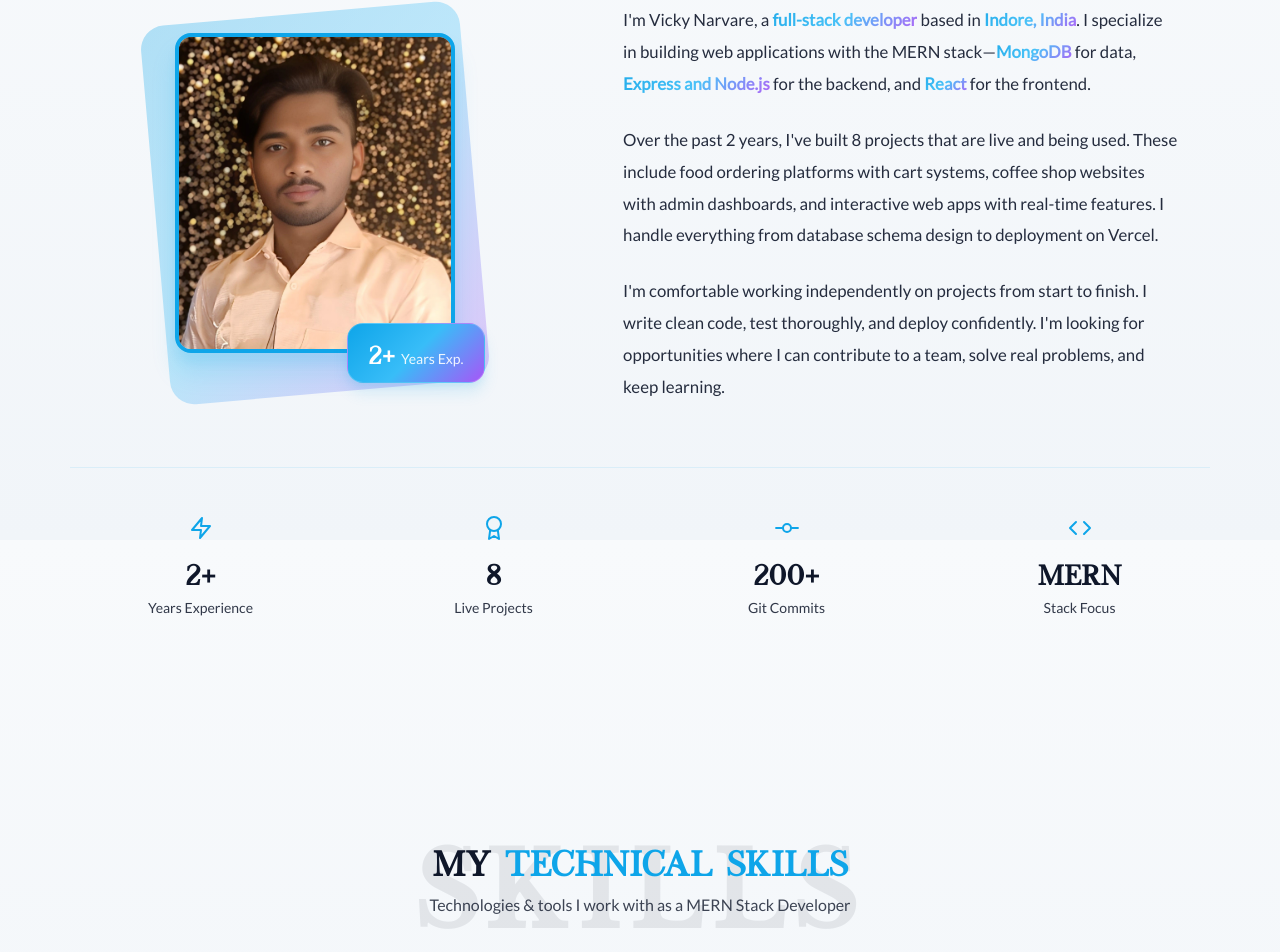
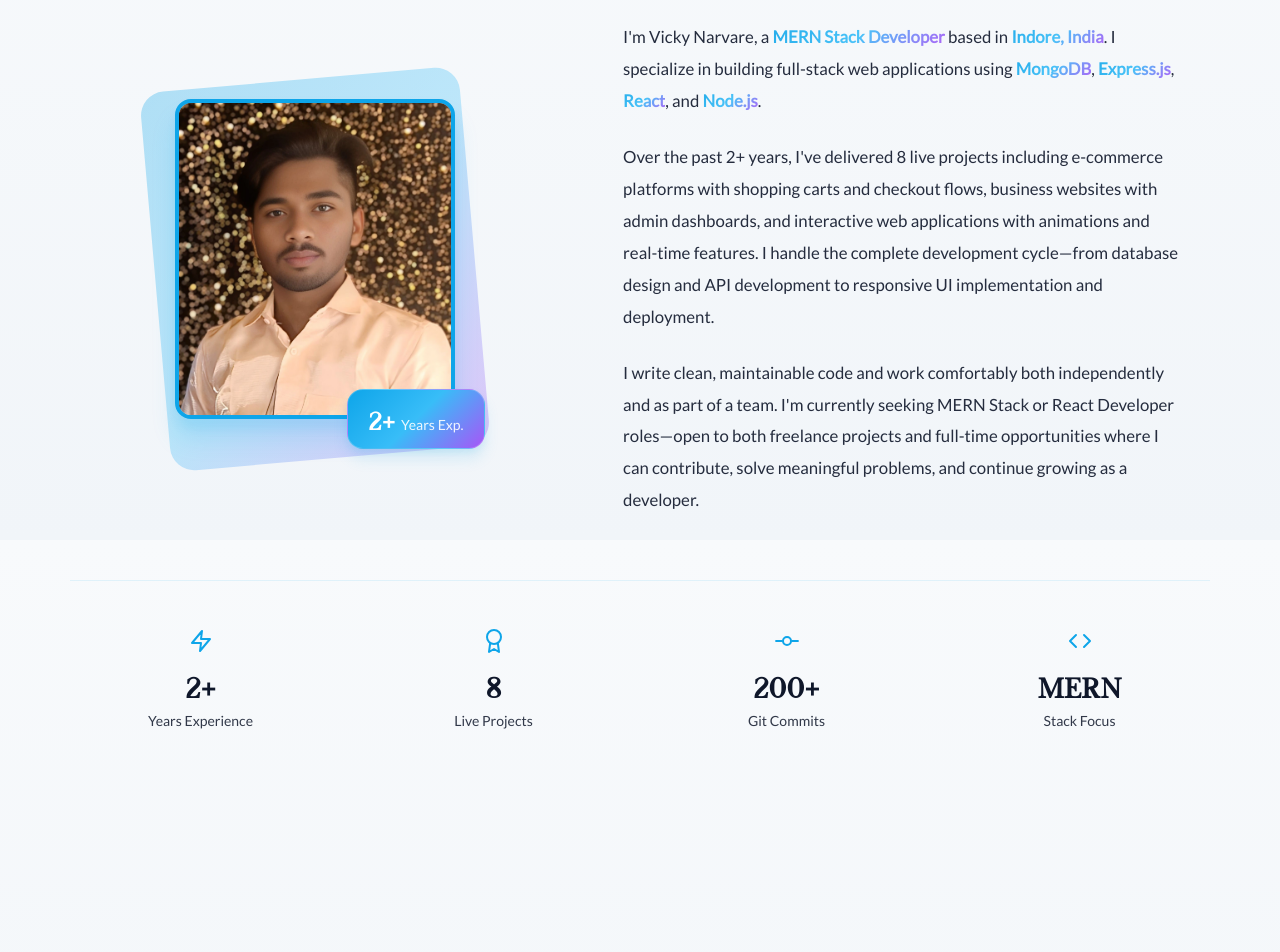
Before and after one commit to VickyNarvare/VNPT, a React (Vite) app: page / in a window 1280 px wide. Shown: the part 1060-2012 px from the top of the page. Built offline with nearby package versions, Linux system fonts and the light colour scheme.

Commit message:
newContent

```diff
--- a/src/components/About.jsx
+++ b/src/components/About.jsx
@@ -72,13 +72,13 @@ const About = () => {
             <meta itemProp="name" content="Vicky Narvare" />
             <meta itemProp="jobTitle" content="Full-Stack Developer" />
             <p>
-              I'm Vicky Narvare, a <span className={styles.highlight} itemProp="jobTitle">full-stack developer</span> based in <span className={styles.highlight} itemProp="address" itemScope itemType="https://schema.org/PostalAddress"><span itemProp="addressLocality">Indore</span>, <span itemProp="addressCountry">India</span></span>. I specialize in building web applications with the MERN stack—<span className={styles.highlight}>MongoDB</span> for data, <span className={styles.highlight}>Express and Node.js</span> for the backend, and <span className={styles.highlight}>React</span> for the frontend.
+              I'm Vicky Narvare, a <span className={styles.highlight} itemProp="jobTitle">MERN Stack Developer</span> based in <span className={styles.highlight} itemProp="address" itemScope itemType="https://schema.org/PostalAddress"><span itemProp="addressLocality">Indore</span>, <span itemProp="addressCountry">India</span></span>. I specialize in building full-stack web applications using <span className={styles.highlight}>MongoDB</span>, <span className={styles.highlight}>Express.js</span>, <span className={styles.highlight}>React</span>, and <span className={styles.highlight}>Node.js</span>.
             </p>
             <p>
-              Over the past 2 years, I've built 8 projects that are live and being used. These include food ordering platforms with cart systems, coffee shop websites with admin dashboards, and interactive web apps with real-time features. I handle everything from database schema design to deployment on Vercel.
+              Over the past 2+ years, I've delivered 8 live projects including e-commerce platforms with shopping carts and checkout flows, business websites with admin dashboards, and interactive web applications with animations and real-time features. I handle the complete development cycle—from database design and API development to responsive UI implementation and deployment.
             </p>
             <p>
-              I'm comfortable working independently on projects from start to finish. I write clean code, test thoroughly, and deploy confidently. I'm looking for opportunities where I can contribute to a team, solve real problems, and keep learning.
+              I write clean, maintainable code and work comfortably both independently and as part of a team. I'm currently seeking MERN Stack or React Developer roles—open to both freelance projects and full-time opportunities where I can contribute, solve meaningful problems, and continue growing as a developer.
             </p>
           </div>
         </article>
--- a/src/components/Contact.jsx
+++ b/src/components/Contact.jsx
@@ -78,8 +78,8 @@ const Contact = () => {
 
         <div className={styles.contactContent}>
           <div className={`${anim.fadeLeft} ${sectionVisible ? anim.visible : ''} ${anim.delay2} ${styles.contactInfo}`}>
-            <h3>Let's work together</h3>
-            <p>I'm currently available for freelance projects and full-time opportunities. The fastest way to reach me is email or WhatsApp—I typically respond within 24 hours on weekdays.</p>
+            <h3>Let's Work Together</h3>
+            <p>I'm currently available for freelance projects and full-time opportunities. The fastest way to reach me is via email or WhatsApp—I typically respond within 24 hours on weekdays.</p>
             <address className={styles.contactDetails} itemScope itemType="https://schema.org/Person">
               <meta itemProp="name" content="Vicky Narvare" />
               <div className={styles.contactItem}>
@@ -126,7 +126,7 @@ const Contact = () => {
 
           <div className={`${anim.fadeRight} ${sectionVisible ? anim.visible : ''} ${anim.delay3} ${styles.contactFormWrapper}`}>
             <div className={styles.formNotice}>
-              <p><strong>Note:</strong> Contact form is currently under development. Please use email or WhatsApp for fastest response.</p>
+              <p><strong>Note:</strong> The contact form is currently under development. Please use email or WhatsApp to reach me directly.</p>
             </div>
           </div>
         </div>
--- a/src/components/Footer.jsx
+++ b/src/components/Footer.jsx
@@ -43,7 +43,7 @@ const Footer = () => {
               </span>
             </div>
             <p className={styles.footerDescription}>
-              MERN Stack Developer building full-stack web applications.
+              Full-stack developer specializing in MERN stack web applications.
             </p>
           </div>
 
--- a/src/components/Hero.jsx
+++ b/src/components/Hero.jsx
@@ -97,7 +97,7 @@ const Hero = () => {
           </div>
 
           <p className={`${anim.fadeUp} ${v} ${anim.delay4} ${styles.heroDescription}`}>
-            I build web applications with <span className={styles.techHighlight}>React</span>, <span className={styles.techHighlight}>Node.js</span>, and <span className={styles.techHighlight}>MongoDB</span>. Based in Indore, India, I've shipped 8 projects including e-commerce platforms and interactive web apps. Currently available for freelance work and full-time opportunities.
+            I build full-stack web applications using the <span className={styles.techHighlight}>MERN stack</span>—from e-commerce platforms and admin dashboards to interactive landing pages. With 2+ years of experience and 8 live projects deployed, I deliver clean code and scalable solutions. Based in Indore, India, and available for freelance projects and full-time roles.
           </p>
           <div className={`${anim.fadeUp} ${v} ${anim.delay5} ${styles.heroButtons}`}>
             <a href="#works" className={styles.btnPrimary}>
--- a/src/components/Projects.jsx
+++ b/src/components/Projects.jsx
@@ -51,7 +51,7 @@ const ProjectCard = ({ project, onClick }) => {
               <span className={styles.techBadge}>+{project.technologies.length - 3}</span>
             )}
           </div>
-          <span className={styles.viewMore}>Click to view details</span>
+          <span className={styles.viewMore}>View details</span>
         </figcaption>
       </figure>
       <meta itemProp="description" content={project.description} />
--- a/src/components/Resume.jsx
+++ b/src/components/Resume.jsx
@@ -30,7 +30,7 @@ const Resume = () => {
       <div className="container">
         <SectionHeader
           title={<>My <span>Resume</span></>}
-          subtitle="Download my resume to see my full experience and skills"
+          subtitle="Download my resume for complete details on experience and skills"
           bgText="RESUME"
         />
         <div className={styles.resumeContainer}>
@@ -41,8 +41,7 @@ const Resume = () => {
             <h3 className={styles.title}>Vicky Narvare</h3>
             <p className={styles.subtitle}>MERN Stack Developer</p>
             <p className={styles.description}>
-              2+ years of experience building full-stack web applications with MongoDB, Express.js, React, and Node.js.
-              Specialized in creating responsive, user-friendly interfaces and scalable backend systems.
+              MERN Stack Developer with 2+ years of experience building full-stack web applications. Delivered 8 live projects including e-commerce platforms, admin dashboards, and interactive web apps. Experienced in authentication systems, RESTful APIs, and production deployments. Seeking MERN/React Developer roles—open to freelance and full-time opportunities.
             </p>
 
             <div className={styles.highlights}>
--- a/src/components/Skills.jsx
+++ b/src/components/Skills.jsx
@@ -30,7 +30,7 @@ const Skills = () => {
       <div className="container">
         <SectionHeader
           title={<>My <span>Technical Skills</span></>}
-          subtitle="Technologies & tools I work with as a MERN Stack Developer"
+          subtitle="Core technologies and tools I use to build full-stack web applications"
           bgText="SKILLS"
         />
 
--- a/src/data/index.js
+++ b/src/data/index.js
@@ -17,8 +17,8 @@ export const projectsData = [
   {
     id: 1,
     title: "Foodie Delight",
-    subtitle: "Food ordering platform with cart, checkout, and order tracking",
-    description: "Built to practice full e-commerce flow including state management, form validation, and multi-step checkout. Handles menu browsing, cart operations, promo codes, and order tracking with persistent state.",
+    subtitle: "Food ordering app with cart and checkout system",
+    description: "A full-featured food ordering platform with menu browsing, shopping cart, promo code validation, and order tracking. Built to practice e-commerce flows including state management, form validation, and multi-step checkout with persistent state.",
     problem: "Practice building a complete e-commerce flow with complex state management",
     solution: "Implemented cart system with Context API, multi-step checkout, and order tracking",
     features: [
@@ -34,15 +34,15 @@ export const projectsData = [
     imageAlt: "Foodie Delight app screenshot",
     demoLink: "https://foodwebsite-vicky.vercel.app",
     codeLink: "https://github.com/VickyNarvare/Advance-Food-Ordering-App",
-    technologies: ["React 19", "Tailwind CSS", "Context API", "React Router", "LocalStorage"],
+    technologies: ["React", "Tailwind CSS", "Context API", "React Router", "LocalStorage"],
     role: "Solo Developer",
     layout: "left"
   },
   {
     id: 2,
     title: "Coffee Cup",
-    subtitle: "Coffee shop e-commerce with admin dashboard",
-    description: "Full-featured coffee shop website with ordering system and admin panel. Built with React 19 and Tailwind CSS v4, featuring cart management and order processing.",
+    subtitle: "Coffee shop website with admin dashboard",
+    description: "A complete coffee shop e-commerce site with customer ordering flow and admin panel for order management. Features product catalog, shopping cart, and order processing.",
     problem: "Create a complete ordering system with both customer and admin interfaces",
     solution: "Built dual-interface system with customer ordering flow and admin dashboard for order management",
     features: [
@@ -58,15 +58,15 @@ export const projectsData = [
     imageAlt: "Coffee Cup website screenshot",
     demoLink: "https://coffeeap.vercel.app/",
     codeLink: "https://github.com/VickyNarvare/coffeeapp",
-    technologies: ["React 19", "Tailwind CSS", "Context API", "Vite"],
+    technologies: ["React", "Tailwind CSS", "Context API", "Vite"],
     role: "Solo Developer",
     layout: "right"
   },
   {
     id: 3,
     title: "ElectraX",
-    subtitle: "Interactive website with advanced GSAP animations",
-    description: "Futuristic website showcasing advanced animation techniques with GSAP. Features scroll-triggered animations, parallax effects, and custom cursor interactions.",
+    subtitle: "Interactive landing page with GSAP animations",
+    description: "A modern, animated website showcasing advanced GSAP techniques including scroll-triggered animations, parallax effects, and custom cursor interactions.",
     problem: "Learn and implement advanced animation techniques for engaging user experiences",
     solution: "Used GSAP ScrollTrigger for scroll-based animations and created custom cursor interactions",
     features: [
@@ -89,8 +89,8 @@ export const projectsData = [
   {
     id: 4,
     title: "FitnessClub",
-    subtitle: "Modern gym website with pricing plans and trainer showcase",
-    description: "A responsive gym website featuring smooth animations, pricing comparison, and trainer profiles. Built to practice modern CSS layouts and JavaScript animations.",
+    subtitle: "Gym website with pricing and trainer profiles",
+    description: "A responsive gym business website featuring pricing plans, trainer showcase, and smooth scroll animations. Built with modern CSS layouts and vanilla JavaScript.",
     problem: "Create a professional business website with multiple content sections and smooth user experience",
     solution: "Implemented CSS Grid/Flexbox layouts, animated stats counter, and mobile-responsive navigation",
     features: [
@@ -113,8 +113,8 @@ export const projectsData = [
   {
     id: 5,
     title: "JARVIS AI",
-    subtitle: "Voice-controlled AI interface with Web Speech API",
-    description: "Interactive AI demo platform with voice recognition and futuristic UI. Built to explore browser speech APIs and create engaging voice-controlled experiences.",
+    subtitle: "Voice-controlled interface using Web Speech API",
+    description: "An interactive AI demo with voice command recognition and real-time feedback. Features a futuristic dark UI with custom audio visualizations.",
     problem: "Learn Web Speech API and create an interactive voice-controlled interface",
     solution: "Implemented voice command recognition with real-time feedback and custom audio visualizations",
     features: [
@@ -137,8 +137,8 @@ export const projectsData = [
   {
     id: 6,
     title: "YESH Enterprises",
-    subtitle: "Business platform with pricing comparison and testimonials",
-    description: "Modern business website with dark theme, featuring interactive pricing plans and testimonials. Built to practice component-based design and professional UI patterns.",
+    subtitle: "Business website with pricing and testimonials",
+    description: "A professional business platform with dark theme design, interactive pricing comparison, testimonial section, and service showcase.",
     problem: "Create a professional business platform with pricing comparison and social proof elements",
     solution: "Designed dark-themed UI with interactive pricing cards, testimonial carousel, and service showcase",
     features: [
@@ -161,8 +161,8 @@ export const projectsData = [
   {
     id: 7,
     title: "Kalika Construction",
-    subtitle: "Construction company website with project portfolio",
-    description: "Professional business website for a construction company, featuring service listings and project galleries. Built to practice creating client-focused business websites.",
+    subtitle: "Construction company portfolio site",
+    description: "A professional business website for a construction company featuring service descriptions, project galleries, and contact form.",
     problem: "Design a professional website for a construction business with portfolio showcase",
     solution: "Created clean, business-focused design with service descriptions, project galleries, and contact form",
     features: [
@@ -185,8 +185,8 @@ export const projectsData = [
   {
     id: 8,
     title: "Weather Application",
-    subtitle: "Real-time weather app with 5-day forecast",
-    description: "Weather application providing real-time weather data for any location worldwide. Built to practice API integration and handling asynchronous data.",
+    subtitle: "Real-time weather app with forecast",
+    description: "A weather application that fetches real-time data for any location using a third-party API. Displays current conditions and 5-day forecast with location search.",
     problem: "Learn to work with external APIs and handle real-time data fetching",
     solution: "Integrated Weather API with location search, current conditions, and 5-day forecast display",
     features: [
@@ -214,7 +214,7 @@ export const servicesData = [
     id: 1,
     icon: 'bx-code-alt',
     title: 'MERN Stack Applications',
-    description: 'Complete web applications with React frontend, Node.js backend, and MongoDB database. From MVP to deployment, I handle the full development cycle.',
+    description: 'End-to-end web applications built with MongoDB, Express.js, React, and Node.js. I handle everything from initial setup to production deployment.',
     services: [
       'Full-stack MERN development (MongoDB, Express, React, Node.js)',
       'RESTful API design & implementation',
@@ -228,7 +228,7 @@ export const servicesData = [
     id: 2,
     icon: 'bx-palette',
     title: 'Frontend Development',
-    description: 'Modern, responsive user interfaces with React and Next.js. Focus on performance, accessibility, and smooth user experiences.',
+    description: 'Modern, responsive user interfaces built with React and Next.js. I focus on clean code, smooth interactions, and mobile-first design.',
     services: [
       'React & Next.js applications',
       'Mobile-first responsive design',
@@ -242,7 +242,7 @@ export const servicesData = [
     id: 3,
     icon: 'bx-server',
     title: 'Backend & API Development',
-    description: 'Server-side applications and RESTful APIs with Node.js and Express. Database integration, authentication, and third-party API connections.',
+    description: 'Scalable server-side applications and RESTful APIs using Node.js and Express. I build secure backends with proper authentication and database integration.',
     services: [
       'Node.js & Express.js server development',
       'MongoDB & MySQL database integration',
@@ -360,6 +360,6 @@ export const navLinks = [
 // Typing texts for hero section
 export const typingTexts = [
   'MERN Stack Developer',
-  '8 Live Projects • 2+ Years Experience',
-  'React • Node.js • MongoDB • Express'
+  '2+ Years Experience • 8 Live Projects',
+  'Building Full-Stack Web Applications'
 ];
```
Also changed, not shown: src/components/FAQ.jsx (+6 -6 lines), src/components/Services.jsx (+4 -4 lines).
